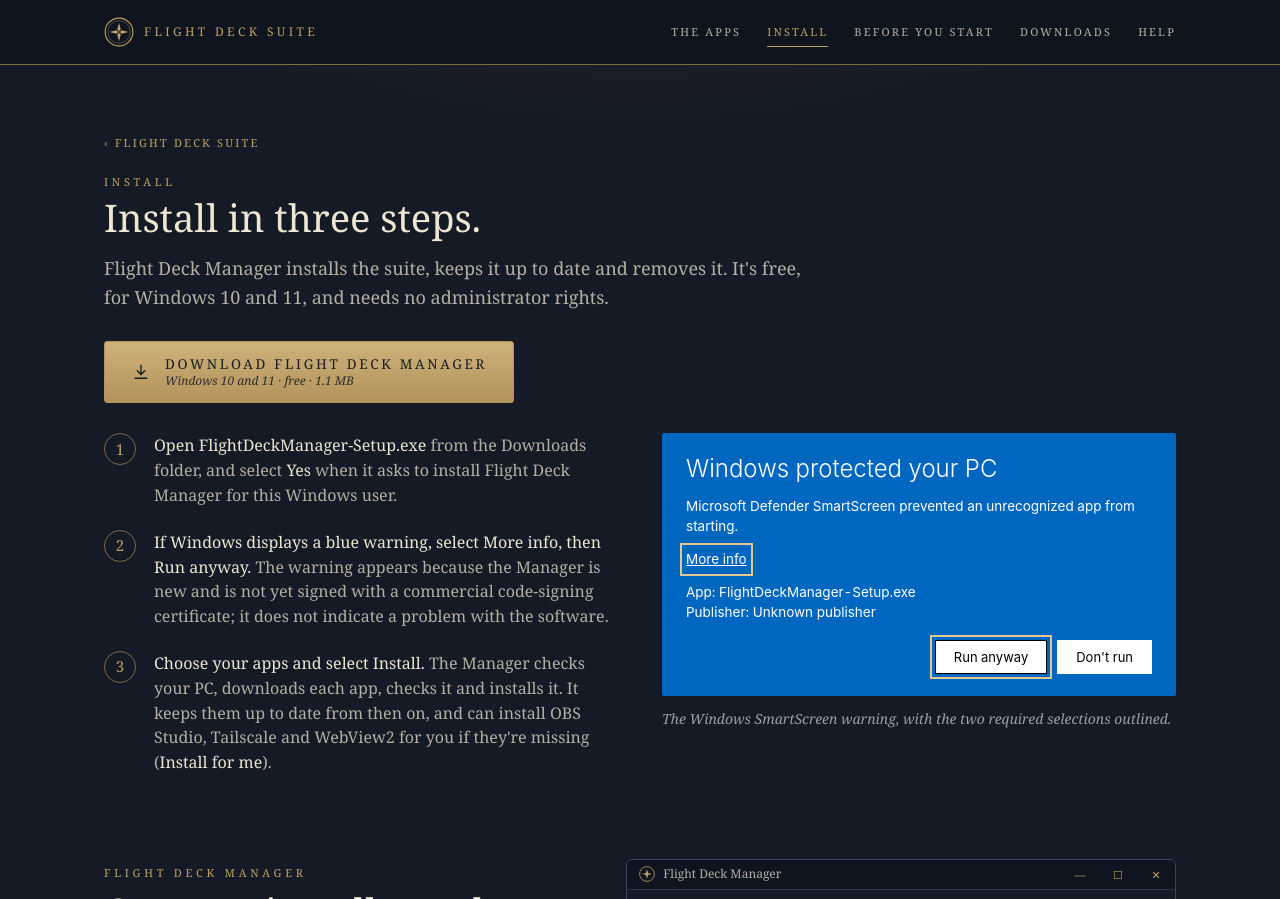
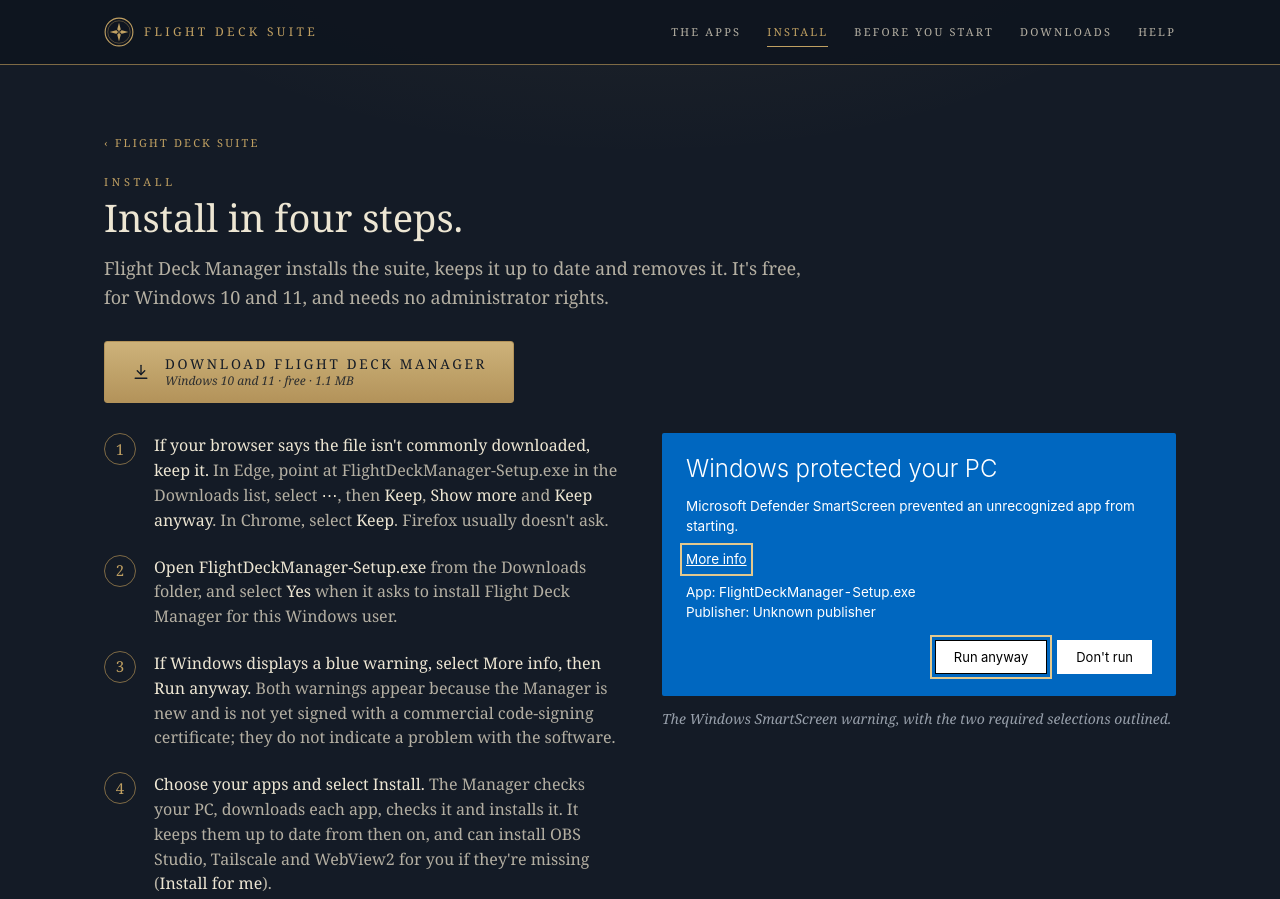
Before and after one commit to mcsyme11-byte/Flight-Suite-Releases, a plain HTML site: page install.html in a window 1280 px wide. Shown: the top 899 px of the page. Drawn offline with Linux system fonts and the light colour scheme.

Commit message:
The browser's download warning explained: How to install in four steps, Help's first fix, the README
Co-Authored-By: Claude Opus 5.5 <noreply@anthropic.com>
Claude-Session: https://claude.ai/code/session_01Rayv8C4wLec2n5eDrntyVL

```diff
--- a/install.html
+++ b/install.html
@@ -494,7 +494,7 @@ mark.hl{background:rgba(192,160,98,.30);color:inherit;border-radius:2px;padding:
   <div class="wrap ghead">
     <a class="back" href="index.html">‹ Flight Deck Suite</a>
     <span class="eyebrow" style="display:block">Install</span>
-    <h2 style="margin-top:6px">Install in three steps.</h2>
+    <h2 style="margin-top:6px">Install in four steps.</h2>
     <p class="lead">Flight Deck Manager installs the suite, keeps it up to date and removes it. It's free, for Windows 10 and 11, and needs no administrator rights.</p>
   </div>
   <section id="steps" style="padding-top:30px">
@@ -502,9 +502,10 @@ mark.hl{background:rgba(192,160,98,.30);color:inherit;border-radius:2px;padding:
       <div class="cta" style="display:flex;flex-wrap:wrap;gap:12px;margin:0 0 30px"><a class="btn primary big" href="https://github.com/mcsyme11-byte/Flight-Suite-Releases/releases/download/manager-0.1.4/FlightDeckManager-Setup.exe"><svg class="i" viewBox="0 0 24 24"><use href="#i-down"/></svg><span class="t"><b>Download Flight Deck Manager</b><small>Windows 10 and 11 · free · 1.1 MB</small></span></a></div>
       <div class="inst">
         <ol class="steps">
-          <li><span class="n">1</span><div><b>Open FlightDeckManager-Setup.exe</b> from the Downloads folder, and select <b>Yes</b> when it asks to install Flight Deck Manager for this Windows user.</div></li>
-          <li><span class="n">2</span><div><b>If Windows displays a blue warning, select More info, then Run anyway.</b> The warning appears because the Manager is new and is not yet signed with a commercial code-signing certificate; it does not indicate a problem with the software.</div></li>
-          <li><span class="n">3</span><div><b>Choose your apps and select Install.</b> The Manager checks your PC, downloads each app, checks it and installs it. It keeps them up to date from then on, and can install OBS Studio, Tailscale and WebView2 for you if they're missing (<b>Install for me</b>).</div></li>
+          <li><span class="n">1</span><div><b>If your browser says the file isn't commonly downloaded, keep it.</b> In Edge, point at FlightDeckManager-Setup.exe in the Downloads list, select <b>⋯</b>, then <b>Keep</b>, <b>Show more</b> and <b>Keep anyway</b>. In Chrome, select <b>Keep</b>. Firefox usually doesn't ask.</div></li>
+          <li><span class="n">2</span><div><b>Open FlightDeckManager-Setup.exe</b> from the Downloads folder, and select <b>Yes</b> when it asks to install Flight Deck Manager for this Windows user.</div></li>
+          <li><span class="n">3</span><div><b>If Windows displays a blue warning, select More info, then Run anyway.</b> Both warnings appear because the Manager is new and is not yet signed with a commercial code-signing certificate; they do not indicate a problem with the software.</div></li>
+          <li><span class="n">4</span><div><b>Choose your apps and select Install.</b> The Manager checks your PC, downloads each app, checks it and installs it. It keeps them up to date from then on, and can install OBS Studio, Tailscale and WebView2 for you if they're missing (<b>Install for me</b>).</div></li>
         </ol>
         <figure class="ss">
           <div class="box" aria-hidden="true">
```
Also changed, not shown: help.html (+5 -3 lines), 1 other file.
